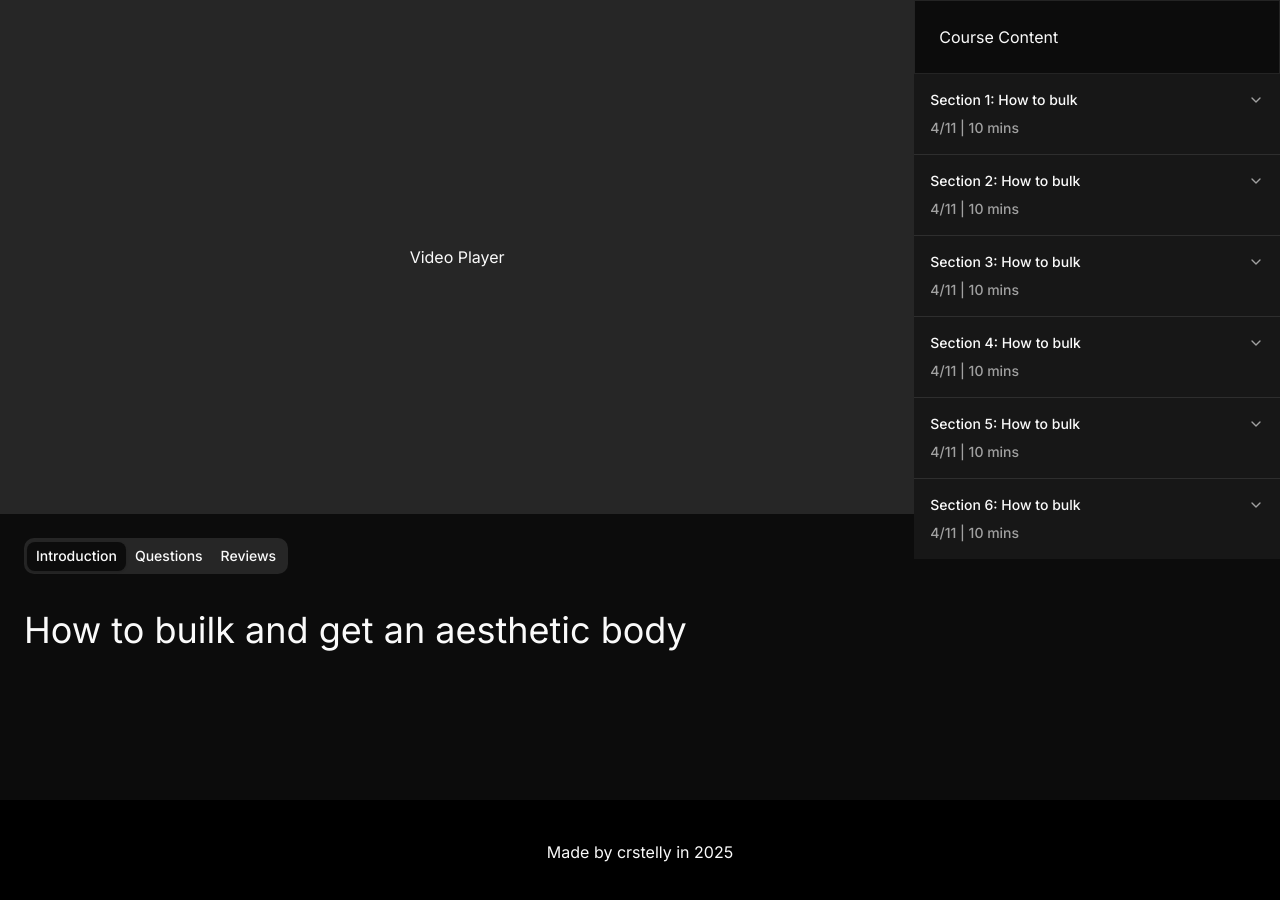
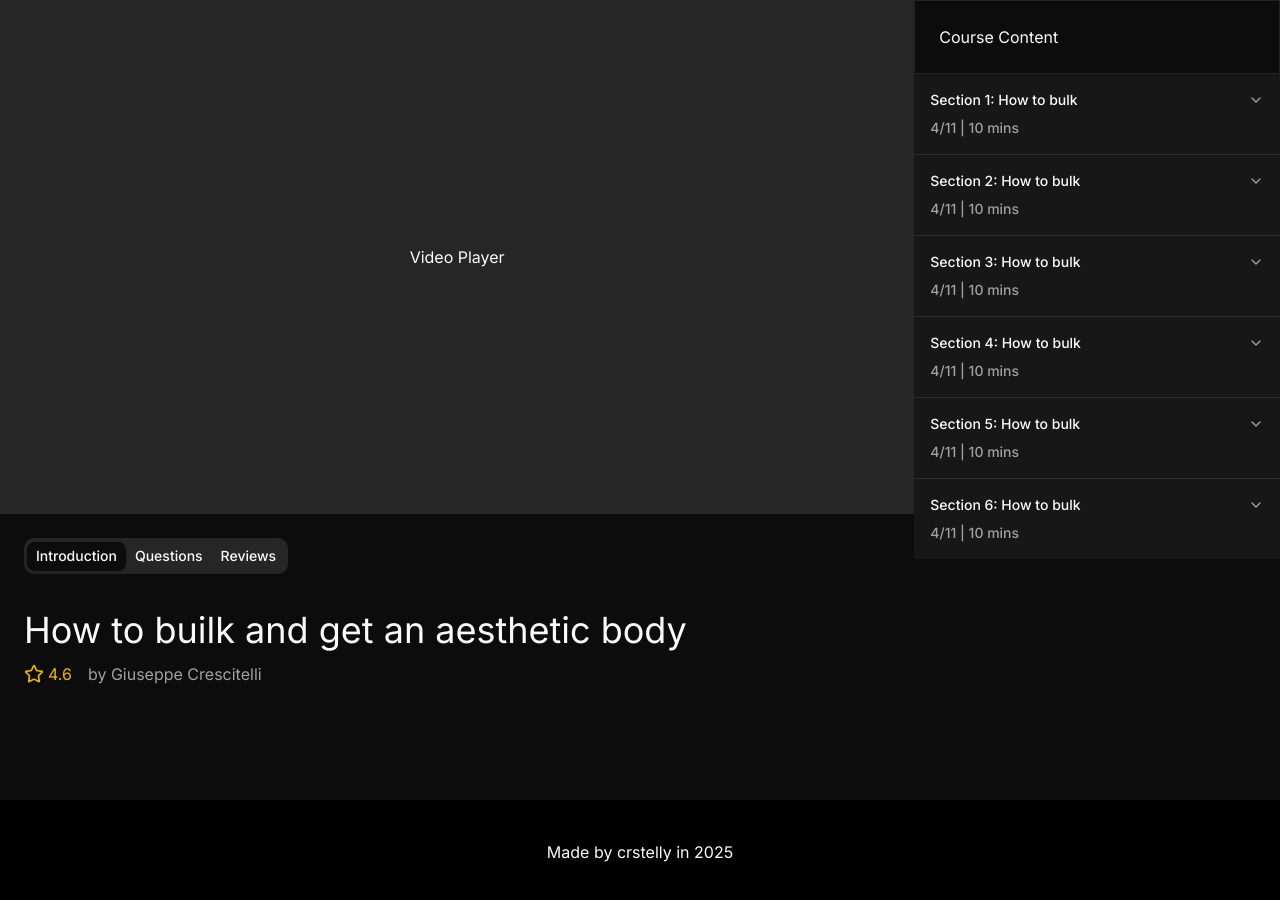
Before and after one commit to crstelli/codinglabs-lms, a Next.js app: page /course/1 in a window 1280 px wide. Shown: the top 900 px of the page. Built offline with nearby package versions, Linux system fonts and the light colour scheme.

Commit message:
Added ratings to course info.

```diff
--- a/components/CourseInfo.tsx
+++ b/components/CourseInfo.tsx
@@ -1,5 +1,7 @@
 import { H1 } from "@/components/Typography/H1";
+import { P } from "@/components/Typography/P";
 import { Tabs, TabsContent, TabsList, TabsTrigger } from "@/components/ui/tabs";
+import { Star } from "lucide-react";
 
 function CourseInfo() {
   return (
@@ -12,6 +14,13 @@ function CourseInfo() {
         </TabsList>
         <TabsContent value="introduction">
           <H1>How to builk and get an aesthetic body</H1>
+          <div className="flex items-center gap-4">
+            <span className="flex items-center gap-1 text-yellow-500">
+              <Star size={20} />
+              <span>4.6</span>
+            </span>
+            <P>by Giuseppe Crescitelli</P>
+          </div>
         </TabsContent>
       </Tabs>
     </div>
```
